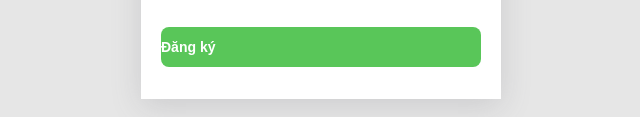
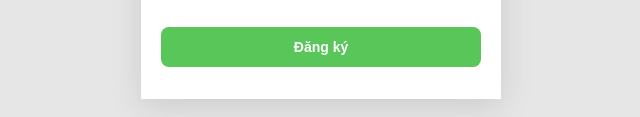
Before and after one commit to lhnhidev/Javascript, a plain HTML site: page form-validation/index.html in a window 1280 px wide. Shown: the part 578-695 px from the top of the page, without its empty margins (319-959 px from the left). Drawn offline with Linux system fonts and the light colour scheme.

Commit message:
change btn

```diff
--- a/form-validation/index.html
+++ b/form-validation/index.html
@@ -37,7 +37,7 @@
                 <span class="form-span"></span>
             </div>
 
-            <input type="text" value="Đăng ký" class="btn-submit" id="submit">
+            <input type="submit" value="Đăng ký" class="btn-submit" id="submit">
         </form>
     </div>
 
```
